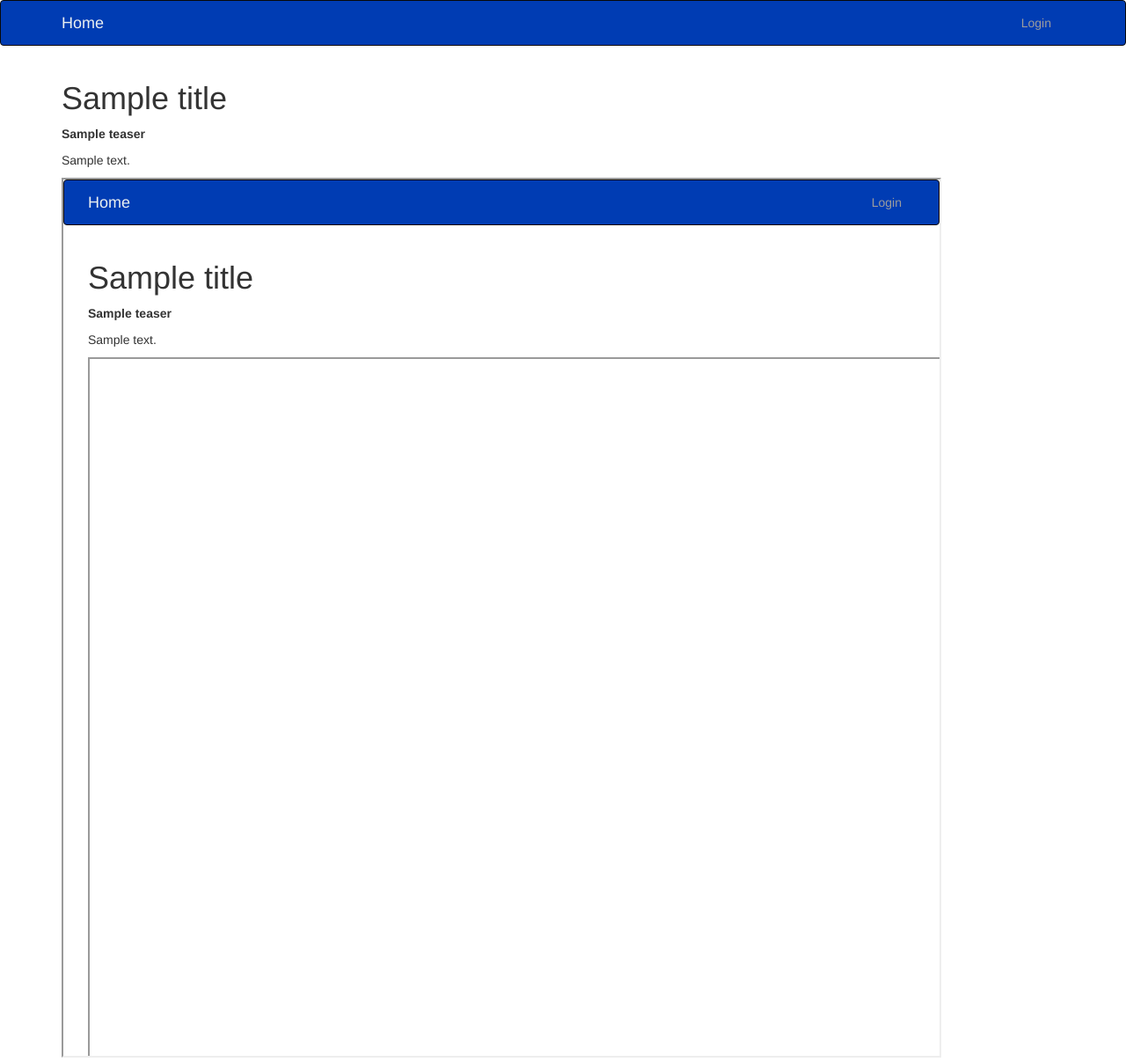
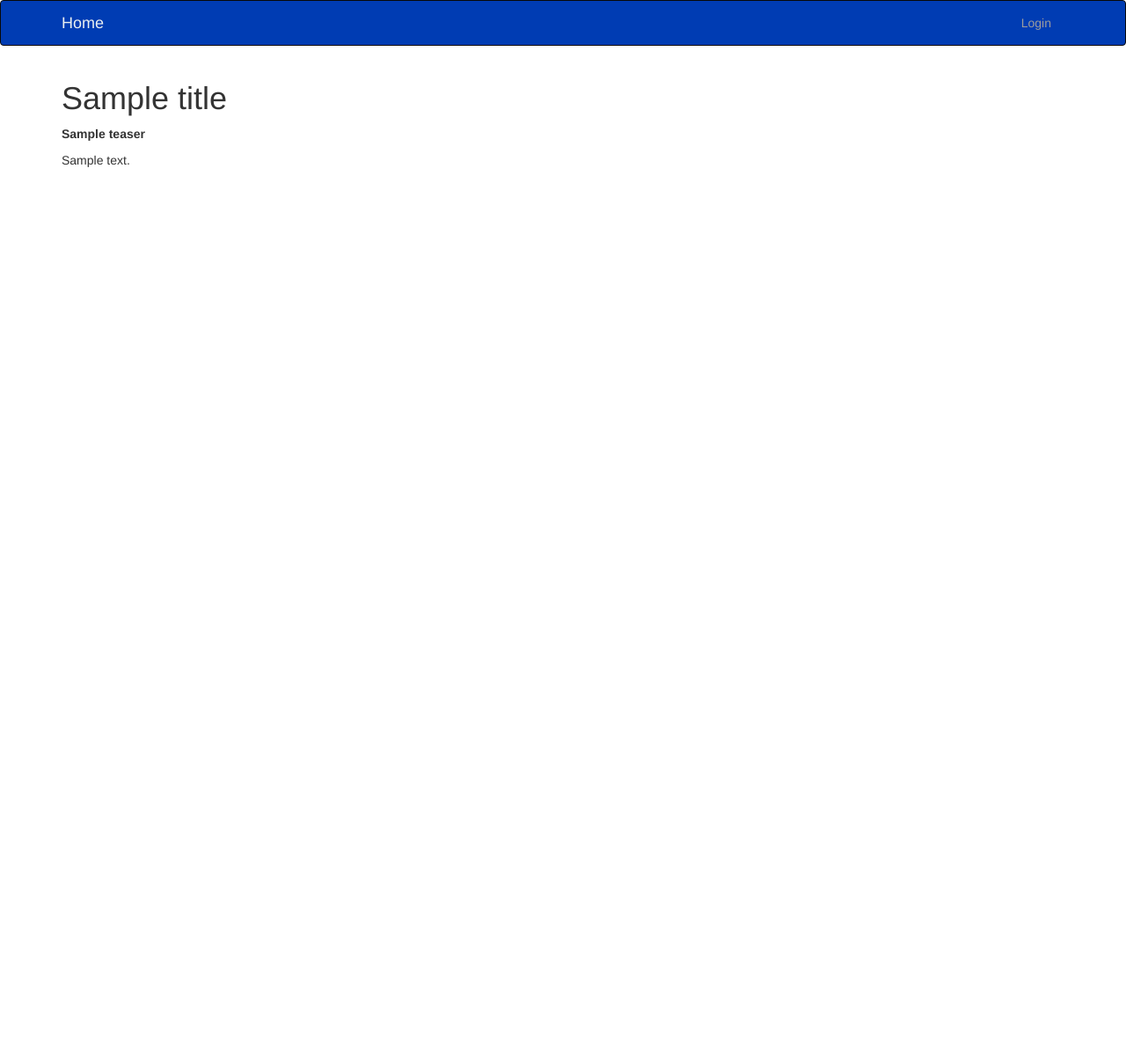
Before and after one commit to FeLoe/3bij3, a Flask app: template app/templates/detail.html in a window 1280 px wide. Shown: the whole page at 88% size. After the commit the page ends 190 px from the top, so only its background shows below. Run offline with Flask 2, Linux system fonts and the light colour scheme; the template is opened without the code that fills it: most values are stand-ins (such as "Sample title", 1, 10 or a date in 2020); some libraries are stand-ins or nearby versions.

```diff
--- a/app/templates/detail.html
+++ b/app/templates/detail.html
@@ -3,5 +3,4 @@
 <h1>{{title}}</h1>
 <p><b> {{teaser}}</b></p>
 <p> {{text}} </p>
-<iframe src={{url}}  width="1000" height = "1000"></iframe>
 {% endblock %}
```
Also changed, not shown: app.db (deleted).
